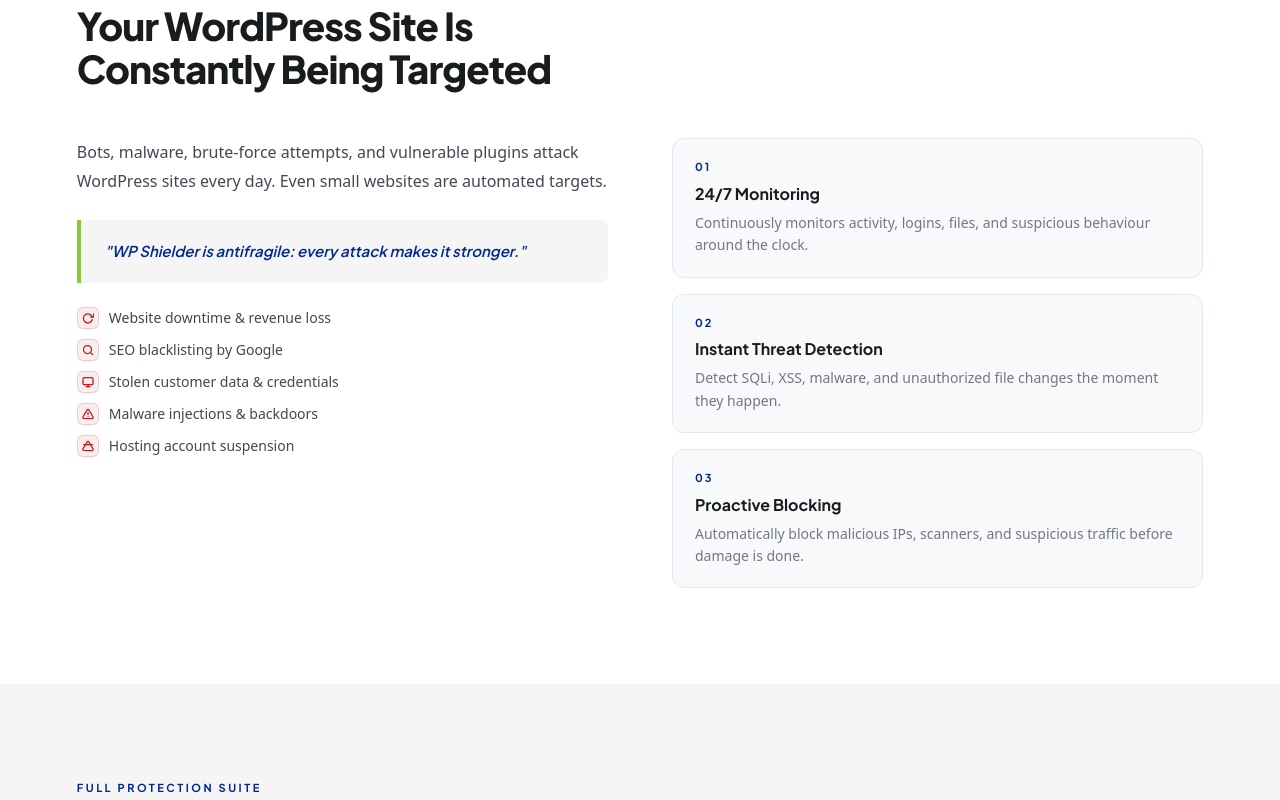
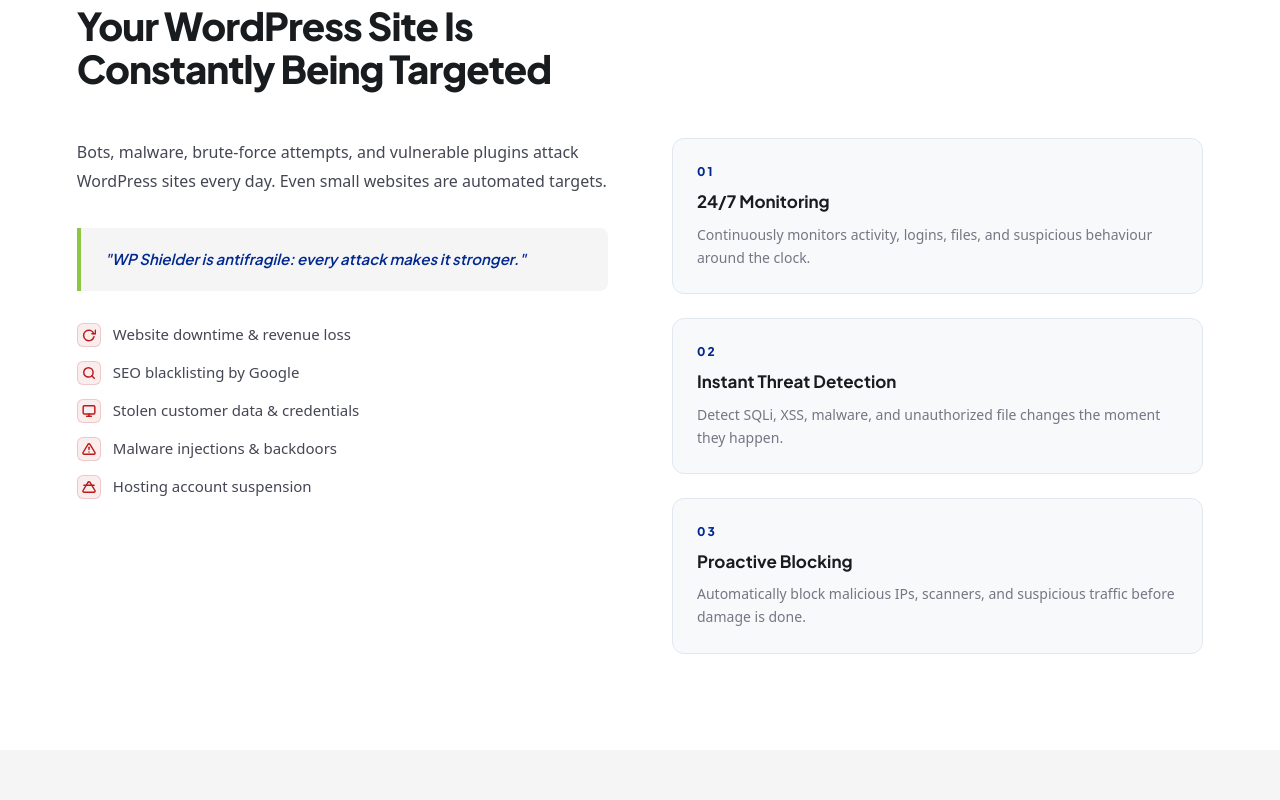
Before and after one commit to srinjoy356/wpshield_dashboard, a Next.js app: page /home in a window 1280 px wide. Shown: the part 980-1780 px from the top of the page. Built offline with nearby package versions, Linux system fonts and the light colour scheme.

Commit message:
added landing page

```diff
--- a/app/(marketing)/home/page.tsx
+++ b/app/(marketing)/home/page.tsx
@@ -90,6 +90,7 @@
     </>
   );
 }
+
 // ─── Scroll reveal ────────────────────────────────────────────────────────
 function useReveal(threshold = 0.12) {
   const ref = useRef<HTMLDivElement>(null);
@@ -103,11 +104,11 @@
   return { ref, visible };
 }
 
-function Reveal({ children, delay = 0, direction = "up", className = "" }: { children: React.ReactNode; delay?: number; direction?: "up"|"left"|"right"; className?: string }) {
+function Reveal({ children, delay = 0, direction = "up", className = "", style = {} }: { children: React.ReactNode; delay?: number; direction?: "up"|"left"|"right"; className?: string; style?: React.CSSProperties }) {
   const { ref, visible } = useReveal();
   const from = direction === "left" ? "translateX(-28px)" : direction === "right" ? "translateX(28px)" : "translateY(24px)";
   return (
-    <div ref={ref} className={className} style={{ opacity: visible ? 1 : 0, transform: visible ? "none" : from, transition: `opacity 0.65s ease ${delay}ms, transform 0.65s ease ${delay}ms` }}>
+    <div ref={ref} className={className} style={{ ...style, opacity: visible ? 1 : 0, transform: visible ? "none" : from, transition: `opacity 0.65s ease ${delay}ms, transform 0.65s ease ${delay}ms` }}>
       {children}
     </div>
   );
@@ -309,22 +310,26 @@
         <div style={{ maxWidth: 1240, margin: "0 auto" }}>
           <Reveal><p style={{ fontFamily: "'Plus Jakarta Sans',sans-serif", fontSize: 11, fontWeight: 700, letterSpacing: "2.5px", textTransform: "uppercase", color: C.navy, marginBottom: 14 }}>The Threat Reality</p></Reveal>
           <Reveal delay={60}><h2 style={{ fontFamily: "'Plus Jakarta Sans',sans-serif", fontSize: "clamp(28px,3vw,42px)", fontWeight: 800, lineHeight: 1.12, letterSpacing: "-1px", marginBottom: 16, color: C.text }}>Your WordPress Site Is<br/>Constantly Being Targeted</h2></Reveal>
-          <div className="wgrid" style={{ display: "grid", gridTemplateColumns: "1fr 1fr", gap: 64, marginTop: 48 }}>
+
+          {/* Changed alignItems to "stretch" to equalize heights, added gap tweaks */}
+          <div className="wgrid" style={{ display: "grid", gridTemplateColumns: "1fr 1fr", gap: 64, marginTop: 48, alignItems: "stretch" }}>
             <Reveal direction="left">
-              <p style={{ fontSize: 16, color: C.textMid, lineHeight: 1.8, marginBottom: 24 }}>Bots, malware, brute-force attempts, and vulnerable plugins attack WordPress sites every day. Even small websites are automated targets.</p>
-              <div style={{ background: C.bgSurface, borderLeft: `4px solid ${C.lime}`, borderRadius: "0 8px 8px 0", padding: "20px 24px", marginBottom: 24 }}>
-                <p style={{ fontFamily: "'Plus Jakarta Sans',sans-serif", fontSize: 15, fontStyle: "italic", color: C.navy, fontWeight: 600 }}>"WP Shielder is antifragile: every attack makes it stronger."</p>
+              <p style={{ fontSize: 16, color: C.textMid, lineHeight: 1.8, marginBottom: 32 }}>Bots, malware, brute-force attempts, and vulnerable plugins attack WordPress sites every day. Even small websites are automated targets.</p>
+
+              <div style={{ background: C.bgSurface, borderLeft: `4px solid ${C.lime}`, borderRadius: "0 8px 8px 0", padding: "20px 24px", marginBottom: 32 }}>
+                <p style={{ fontFamily: "'Plus Jakarta Sans',sans-serif", fontSize: 15, fontStyle: "italic", color: C.navy, fontWeight: 600, margin: 0 }}>"WP Shielder is antifragile: every attack makes it stronger."</p>
               </div>
-              <div style={{ display: "flex", flexDirection: "column", gap: 10 }}>
+
+              <div style={{ display: "flex", flexDirection: "column", gap: 14 }}>
                 {[
-                  { icon: <svg width="12" height="12" viewBox="0 0 24 24" fill="none" stroke="#ba1a1a" strokeWidth="2.5" strokeLinecap="round" strokeLinejoin="round"><polyline points="23 4 23 10 17 10"/><path d="M20.49 15a9 9 0 1 1-.18-5.14"/></svg>, text: "Website downtime & revenue loss" },
-                  { icon: <svg width="12" height="12" viewBox="0 0 24 24" fill="none" stroke="#ba1a1a" strokeWidth="2.5" strokeLinecap="round" strokeLinejoin="round"><circle cx="11" cy="11" r="8"/><line x1="21" y1="21" x2="16.65" y2="16.65"/></svg>, text: "SEO blacklisting by Google" },
-                  { icon: <svg width="12" height="12" viewBox="0 0 24 24" fill="none" stroke="#ba1a1a" strokeWidth="2.5" strokeLinecap="round" strokeLinejoin="round"><rect x="2" y="3" width="20" height="14" rx="2" ry="2"/><line x1="8" y1="21" x2="16" y2="21"/><line x1="12" y1="17" x2="12" y2="21"/></svg>, text: "Stolen customer data & credentials" },
-                  { icon: <svg width="12" height="12" viewBox="0 0 24 24" fill="none" stroke="#ba1a1a" strokeWidth="2.5" strokeLinecap="round" strokeLinejoin="round"><path d="M10.29 3.86L1.82 18a2 2 0 0 0 1.71 3h16.94a2 2 0 0 0 1.71-3L13.71 3.86a2 2 0 0 0-3.42 0z"/><line x1="12" y1="9" x2="12" y2="13"/><line x1="12" y1="17" x2="12.01" y2="17"/></svg>, text: "Malware injections & backdoors" },
-                  { icon: <svg width="12" height="12" viewBox="0 0 24 24" fill="none" stroke="#ba1a1a" strokeWidth="2.5" strokeLinecap="round" strokeLinejoin="round"><path d="M10.29 3.86L1.82 18a2 2 0 0 0 1.71 3h16.94a2 2 0 0 0 1.71-3L13.71 3.86a2 2 0 0 0-3.42 0z"/><path d="M3.27 9h17.46"/></svg>, text: "Hosting account suspension" },
+                  { icon: <svg width="14" height="14" viewBox="0 0 24 24" fill="none" stroke="#ba1a1a" strokeWidth="2.5" strokeLinecap="round" strokeLinejoin="round"><polyline points="23 4 23 10 17 10"/><path d="M20.49 15a9 9 0 1 1-.18-5.14"/></svg>, text: "Website downtime & revenue loss" },
+                  { icon: <svg width="14" height="14" viewBox="0 0 24 24" fill="none" stroke="#ba1a1a" strokeWidth="2.5" strokeLinecap="round" strokeLinejoin="round"><circle cx="11" cy="11" r="8"/><line x1="21" y1="21" x2="16.65" y2="16.65"/></svg>, text: "SEO blacklisting by Google" },
+                  { icon: <svg width="14" height="14" viewBox="0 0 24 24" fill="none" stroke="#ba1a1a" strokeWidth="2.5" strokeLinecap="round" strokeLinejoin="round"><rect x="2" y="3" width="20" height="14" rx="2" ry="2"/><line x1="8" y1="21" x2="16" y2="21"/><line x1="12" y1="17" x2="12" y2="21"/></svg>, text: "Stolen customer data & credentials" },
+                  { icon: <svg width="14" height="14" viewBox="0 0 24 24" fill="none" stroke="#ba1a1a" strokeWidth="2.5" strokeLinecap="round" strokeLinejoin="round"><path d="M10.29 3.86L1.82 18a2 2 0 0 0 1.71 3h16.94a2 2 0 0 0 1.71-3L13.71 3.86a2 2 0 0 0-3.42 0z"/><line x1="12" y1="9" x2="12" y2="13"/><line x1="12" y1="17" x2="12.01" y2="17"/></svg>, text: "Malware injections & backdoors" },
+                  { icon: <svg width="14" height="14" viewBox="0 0 24 24" fill="none" stroke="#ba1a1a" strokeWidth="2.5" strokeLinecap="round" strokeLinejoin="round"><path d="M10.29 3.86L1.82 18a2 2 0 0 0 1.71 3h16.94a2 2 0 0 0 1.71-3L13.71 3.86a2 2 0 0 0-3.42 0z"/><path d="M3.27 9h17.46"/></svg>, text: "Hosting account suspension" },
                 ].map(item => (
-                  <div key={item.text} style={{ display: "flex", alignItems: "center", gap: 10, fontSize: 14, color: C.textMid }}>
-                    <div style={{ width: 22, height: 22, borderRadius: 6, background: "rgba(186,26,26,0.08)", border: "1px solid rgba(186,26,26,0.18)", flexShrink: 0, display: "flex", alignItems: "center", justifyContent: "center" }}>
+                  <div key={item.text} style={{ display: "flex", alignItems: "center", gap: 12, fontSize: 15, color: C.textMid }}>
+                    <div style={{ width: 24, height: 24, borderRadius: 6, background: "rgba(186,26,26,0.08)", border: "1px solid rgba(186,26,26,0.18)", flexShrink: 0, display: "flex", alignItems: "center", justifyContent: "center" }}>
                       {item.icon}
                     </div>
                     {item.text}
@@ -332,20 +337,27 @@
                 ))}
               </div>
             </Reveal>
-            <Reveal direction="right">
-              <div style={{ display: "flex", flexDirection: "column", gap: 16 }}>
-                {[["01","24/7 Monitoring","Continuously monitors activity, logins, files, and suspicious behaviour around the clock."],["02","Instant Threat Detection","Detect SQLi, XSS, malware, and unauthorized file changes the moment they happen."],["03","Proactive Blocking","Automatically block malicious IPs, scanners, and suspicious traffic before damage is done."]].map(([n,t,d]) => (
-                  <div key={n as string} style={{ background: C.bg, border: `1px solid ${C.borderSub}`, borderRadius: 12, padding: "20px 22px", transition: "border-color 0.2s, box-shadow 0.2s, transform 0.2s", cursor: "default" }}
+
+            {/* Changed flex structure so the 3 cards fill out the vertical space to exactly match the left side */}
+            <Reveal direction="right" style={{ height: "100%" }}>
+              <div style={{ display: "flex", flexDirection: "column", height: "100%", gap: 24 }}>
+                {[
+                  ["01","24/7 Monitoring","Continuously monitors activity, logins, files, and suspicious behaviour around the clock."],
+                  ["02","Instant Threat Detection","Detect SQLi, XSS, malware, and unauthorized file changes the moment they happen."],
+                  ["03","Proactive Blocking","Automatically block malicious IPs, scanners, and suspicious traffic before damage is done."]
+                ].map(([n,t,d]) => (
+                  <div key={n as string} style={{ background: C.bg, border: `1px solid ${C.borderSub}`, borderRadius: 12, padding: "24px", transition: "border-color 0.2s, box-shadow 0.2s, transform 0.2s", cursor: "default", flex: 1, display: "flex", flexDirection: "column", justifyContent: "center" }}
                     onMouseEnter={e => { (e.currentTarget as HTMLElement).style.borderColor = C.navy; (e.currentTarget as HTMLElement).style.transform = "translateX(4px)"; (e.currentTarget as HTMLElement).style.boxShadow = "0 4px 16px rgba(0,40,142,0.08)"; }}
                     onMouseLeave={e => { (e.currentTarget as HTMLElement).style.borderColor = C.borderSub; (e.currentTarget as HTMLElement).style.transform = "none"; (e.currentTarget as HTMLElement).style.boxShadow = "none"; }}>
-                    <div style={{ fontSize: 11, fontWeight: 700, color: C.navy, letterSpacing: 2, marginBottom: 6, fontFamily: "'Plus Jakarta Sans',sans-serif" }}>{n}</div>
-                    <h3 style={{ fontFamily: "'Plus Jakarta Sans',sans-serif", fontSize: 16, fontWeight: 700, marginBottom: 6, color: C.text }}>{t as string}</h3>
-                    <p style={{ fontSize: 14, color: C.textMuted, lineHeight: 1.6, margin: 0 }}>{d as string}</p>
+                    <div style={{ fontSize: 12, fontWeight: 800, color: C.navy, letterSpacing: 2, marginBottom: 8, fontFamily: "'Plus Jakarta Sans',sans-serif" }}>{n}</div>
+                    <h3 style={{ fontFamily: "'Plus Jakarta Sans',sans-serif", fontSize: 17, fontWeight: 700, marginBottom: 8, color: C.text }}>{t as string}</h3>
+                    <p style={{ fontSize: 14, color: C.textMuted, lineHeight: 1.65, margin: 0 }}>{d as string}</p>
                   </div>
                 ))}
               </div>
             </Reveal>
           </div>
+
         </div>
       </section>
 
@@ -445,28 +457,40 @@
         <div style={{ maxWidth: 1240, margin: "0 auto", textAlign: "center" }}>
           <Reveal><p style={{ fontFamily: "'Plus Jakarta Sans',sans-serif", fontSize: 11, fontWeight: 700, letterSpacing: "2.5px", textTransform: "uppercase", color: C.navy, marginBottom: 14 }}>Simple Setup</p></Reveal>
           <Reveal delay={60}><h2 style={{ fontFamily: "'Plus Jakarta Sans',sans-serif", fontSize: "clamp(26px,3vw,42px)", fontWeight: 800, lineHeight: 1.12, letterSpacing: "-1px", marginBottom: 64, color: C.text }}>Simple Setup. Continuous Protection.</h2></Reveal>
-          <div style={{ display: "grid", gridTemplateColumns: "repeat(5,1fr)", gap: 20 }}>
+          <div className="steps" style={{ display: "grid", gridTemplateColumns: "repeat(3,1fr)", gap: 0, position: "relative" }}>
+            <div style={{ position: "absolute", top: 32, left: "16.66%", right: "16.66%", height: 1, background: `linear-gradient(90deg,transparent,${C.border},transparent)`, zIndex: 0 }}/>
             {[
-              ["Attack Detection","Real-time logging of SQLi, XSS, LFI and RCE attempts with full context."],
-              ["File Monitoring","Hash-based verification of WordPress core, themes and plugin files."],
-              ["IP Blocking","Coraza WAF auto-bans attackers within seconds of detection."],
-              ["Geo Blocking","Restrict traffic from specific countries using geolocation."],
-              ["Login Shield","Monitor brute-force attempts and suspicious auth events."],
-              ["Malware Scan","Scan for malicious code against WordPress core checksums."],
-              ["Activity Logs","Track admin actions and user events with full timestamps."],
-              ["XML-RPC Off","Disable XML-RPC to eliminate DDoS and credential stuffing."],
-              ["Away Mode","Lock wp-admin outside business hours automatically."],
-              ["Config Sync","Settings push to WordPress every 2 minutes automatically."],
-            ].map(([t, d], i) => (
-              <Reveal key={t as string} delay={i * 60}>
-                <div style={{ background: C.bg, border: `1px solid ${C.borderSub}`, borderRadius: 12, padding: "20px 16px", textAlign: "left", transition: "border-color 0.2s, box-shadow 0.2s, transform 0.2s" }}
-                  onMouseEnter={e => { (e.currentTarget as HTMLElement).style.borderColor = C.navy; (e.currentTarget as HTMLElement).style.boxShadow = "0 4px 16px rgba(0,40,142,0.07)"; (e.currentTarget as HTMLElement).style.transform = "translateY(-2px)"; }}
-                  onMouseLeave={e => { (e.currentTarget as HTMLElement).style.borderColor = C.borderSub; (e.currentTarget as HTMLElement).style.boxShadow = "none"; (e.currentTarget as HTMLElement).style.transform = "none"; }}>
-                  <div style={{ width: 32, height: 32, borderRadius: 8, background: "rgba(0,40,142,0.07)", border: `1px solid rgba(0,40,142,0.12)`, display: "flex", alignItems: "center", justifyContent: "center", marginBottom: 12 }}>
-                    <span style={{ fontFamily: "'Plus Jakarta Sans',sans-serif", fontSize: 13, fontWeight: 800, color: C.navy }}>{String(i + 1).padStart(2,"0")}</span>
+              {
+                n: "1",
+                t: "Install WP Shielder",
+                d: "Activate the plugin from your WordPress dashboard and enter your license key. Under 2 minutes.",
+                icon: <svg width="26" height="26" viewBox="0 0 24 24" fill="none" stroke="currentColor" strokeWidth="2" strokeLinecap="round" strokeLinejoin="round"><path d="M21 15v4a2 2 0 0 1-2 2H5a2 2 0 0 1-2-2v-4"/><polyline points="7 10 12 15 17 10"/><line x1="12" y1="15" x2="12" y2="3"/></svg>
+              },
+              {
+                n: "2",
+                t: "Configure Protection",
+                d: "Enable monitoring, scanning, geo blocking, and security modes from the cloud dashboard.",
+                icon: <svg width="26" height="26" viewBox="0 0 24 24" fill="none" stroke="currentColor" strokeWidth="2" strokeLinecap="round" strokeLinejoin="round"><circle cx="12" cy="12" r="3"/><path d="M19.4 15a1.65 1.65 0 0 0 .33 1.82l.06.06a2 2 0 0 1 0 2.83 2 2 0 0 1-2.83 0l-.06-.06a1.65 1.65 0 0 0-1.82-.33 1.65 1.65 0 0 0-1 1.51V21a2 2 0 0 1-2 2 2 2 0 0 1-2-2v-.09A1.65 1.65 0 0 0 9 19.4a1.65 1.65 0 0 0-1.82.33l-.06.06a2 2 0 0 1-2.83 0 2 2 0 0 1 0-2.83l.06-.06a1.65 1.65 0 0 0 .33-1.82 1.65 1.65 0 0 0-1.51-1H3a2 2 0 0 1-2-2 2 2 0 0 1 2-2h.09A1.65 1.65 0 0 0 4.6 9a1.65 1.65 0 0 0-.33-1.82l-.06-.06a2 2 0 0 1 0-2.83 2 2 0 0 1 2.83 0l.06.06a1.65 1.65 0 0 0 1.82.33H9a1.65 1.65 0 0 0 1-1.51V3a2 2 0 0 1 2-2 2 2 0 0 1 2 2v.09a1.65 1.65 0 0 0 1 1.51 1.65 1.65 0 0 0 1.82-.33l.06-.06a2 2 0 0 1 2.83 0 2 2 0 0 1 0 2.83l-.06.06a1.65 1.65 0 0 0-.33 1.82V9a1.65 1.65 0 0 0 1.51 1H21a2 2 0 0 1 2 2 2 2 0 0 1-2 2h-.09a1.65 1.65 0 0 0-1.51 1z"/></svg>
+              },
+              {
+                n: "3",
+                t: "Stay Protected",
+                d: "WP Shielder watches your site 24/7 and alerts you the moment anything suspicious is detected.",
+                icon: <svg width="26" height="26" viewBox="0 0 24 24" fill="none" stroke="currentColor" strokeWidth="2" strokeLinecap="round" strokeLinejoin="round"><path d="M12 22s8-4 8-10V5l-8-3-8 3v7c0 6 8 10 8 10z"/><polyline points="9 12 11 14 15 10"/></svg>
+              }
+            ].map((step, i) => (
+              <Reveal key={step.n} delay={i * 150}>
+                <div style={{ textAlign: "center", padding: "0 24px" }}>
+                  <div style={{ position: "relative", width: 64, height: 64, margin: "0 auto 24px", zIndex: 2 }}>
+                    <div style={{ width: "100%", height: "100%", borderRadius: "50%", background: C.bg, border: `2px solid ${C.navy}`, display: "flex", alignItems: "center", justifyContent: "center", color: C.navy, position: "relative", zIndex: 2 }}>
+                      {step.icon}
+                    </div>
+                    <div style={{ position: "absolute", top: -4, right: -4, width: 24, height: 24, borderRadius: "50%", background: C.lime, color: C.shield, display: "flex", alignItems: "center", justifyContent: "center", fontSize: 12, fontWeight: 800, zIndex: 3, boxShadow: "0 2px 8px rgba(0,0,0,0.15)", fontFamily: "'Plus Jakarta Sans',sans-serif" }}>
+                      {step.n}
+                    </div>
                   </div>
-                  <h3 style={{ fontFamily: "'Plus Jakarta Sans',sans-serif", fontSize: 13, fontWeight: 700, marginBottom: 6, color: C.text }}>{t as string}</h3>
-                  <p style={{ fontSize: 12, color: C.textMuted, lineHeight: 1.55, margin: 0 }}>{d as string}</p>
+                  <h3 style={{ fontFamily: "'Plus Jakarta Sans',sans-serif", fontSize: 18, fontWeight: 700, marginBottom: 10, color: C.text }}>{step.t}</h3>
+                  <p style={{ fontSize: 14, color: C.textMuted, lineHeight: 1.7, margin: 0 }}>{step.d}</p>
                 </div>
               </Reveal>
             ))}
```
